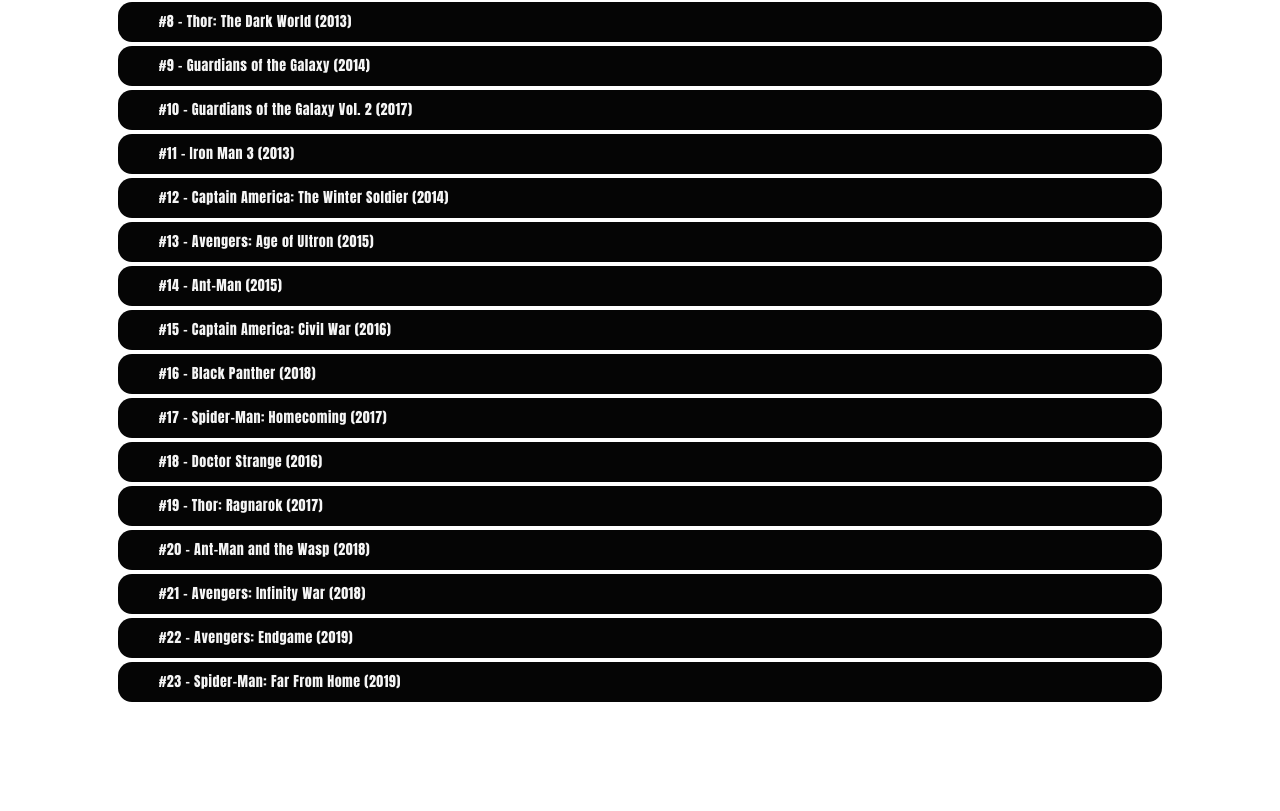
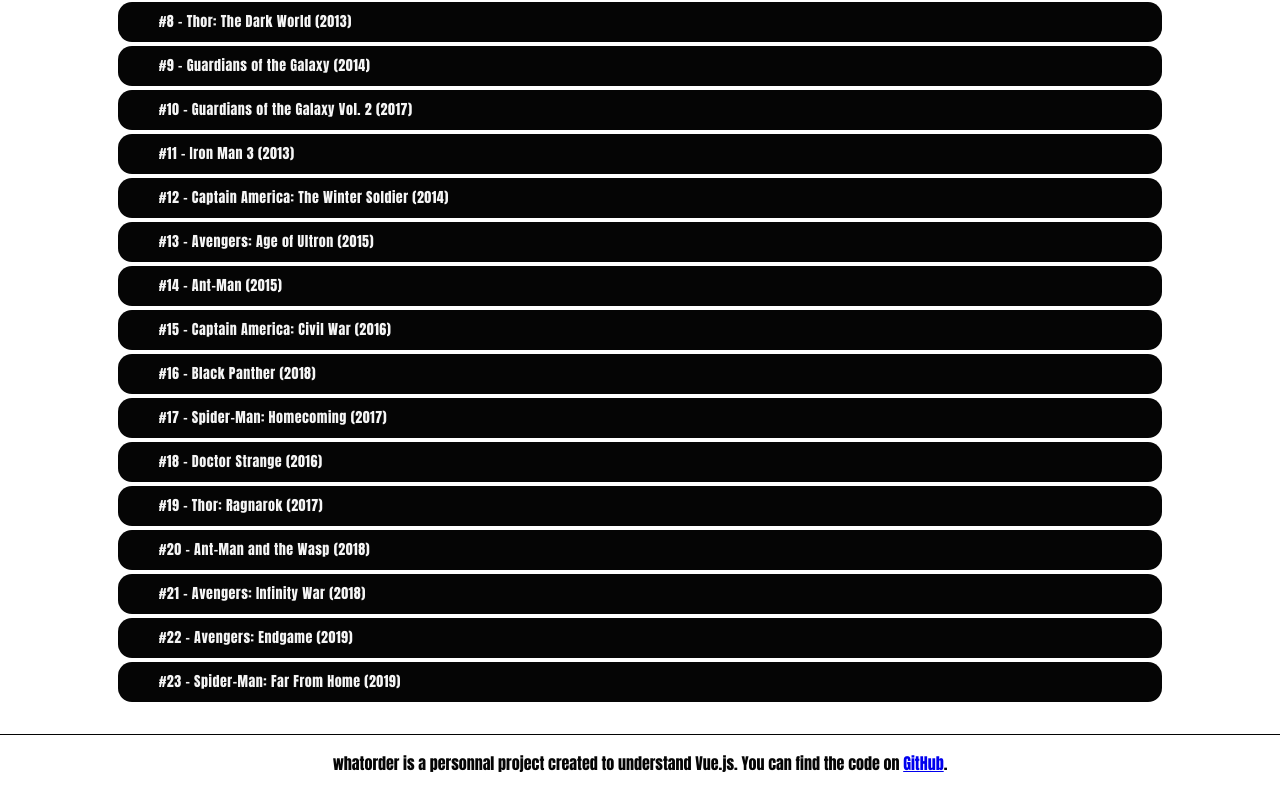
Before and after one commit to rqphy/whatorder, a Vue app: page / in a window 1280 px wide. Shown: the part 986-1797 px from the top of the page. Before the commit the page ends 1690 px from the top, so only its background shows below. Built offline with nearby package versions, Linux system fonts and the light colour scheme.

Commit message:
add footer for small devices

```diff
--- /dev/null
+++ b/src/components/Footer.vue
@@ -0,0 +1,31 @@
+<template>
+  <footer>
+    <p>
+      whatorder is a personnal project created to understand Vue.js. You can
+      find the code on
+      <a target="_blank" href="https://github.com/rqphy/whatorder">GitHub</a>.
+    </p>
+  </footer>
+</template>
+<script>
+export default {
+  name: "Footer",
+};
+</script>
+<style lang="scss" scoped>
+footer {
+  border-top: 1px solid var(--mainDark);
+  margin-top: 30px;
+  height: 250px;
+  width: 100%;
+  font-family: var(--font);
+  text-align: center;
+}
+p {
+  margin-top: 20px;
+  color: var(--mainDark);
+}
+
+a {
+}
+</style>
--- a/src/views/MCU.vue
+++ b/src/views/MCU.vue
@@ -42,6 +42,7 @@
         </svg>
       </div>
     </div>
+    <Footer />
   </div>
 </template>
 <script>
@@ -51,6 +52,7 @@
 import Movies from "@/components/Movies.vue";
 import Burger from "@/components/Burger.vue";
 import Gradient from "@/components/Gradient.vue";
+import Footer from "@/components/Footer.vue";
 
 export default {
   name: "MCU",
@@ -61,6 +63,7 @@
     Movies,
     Burger,
     Gradient,
+    Footer,
   },
   data() {
     return {
```
